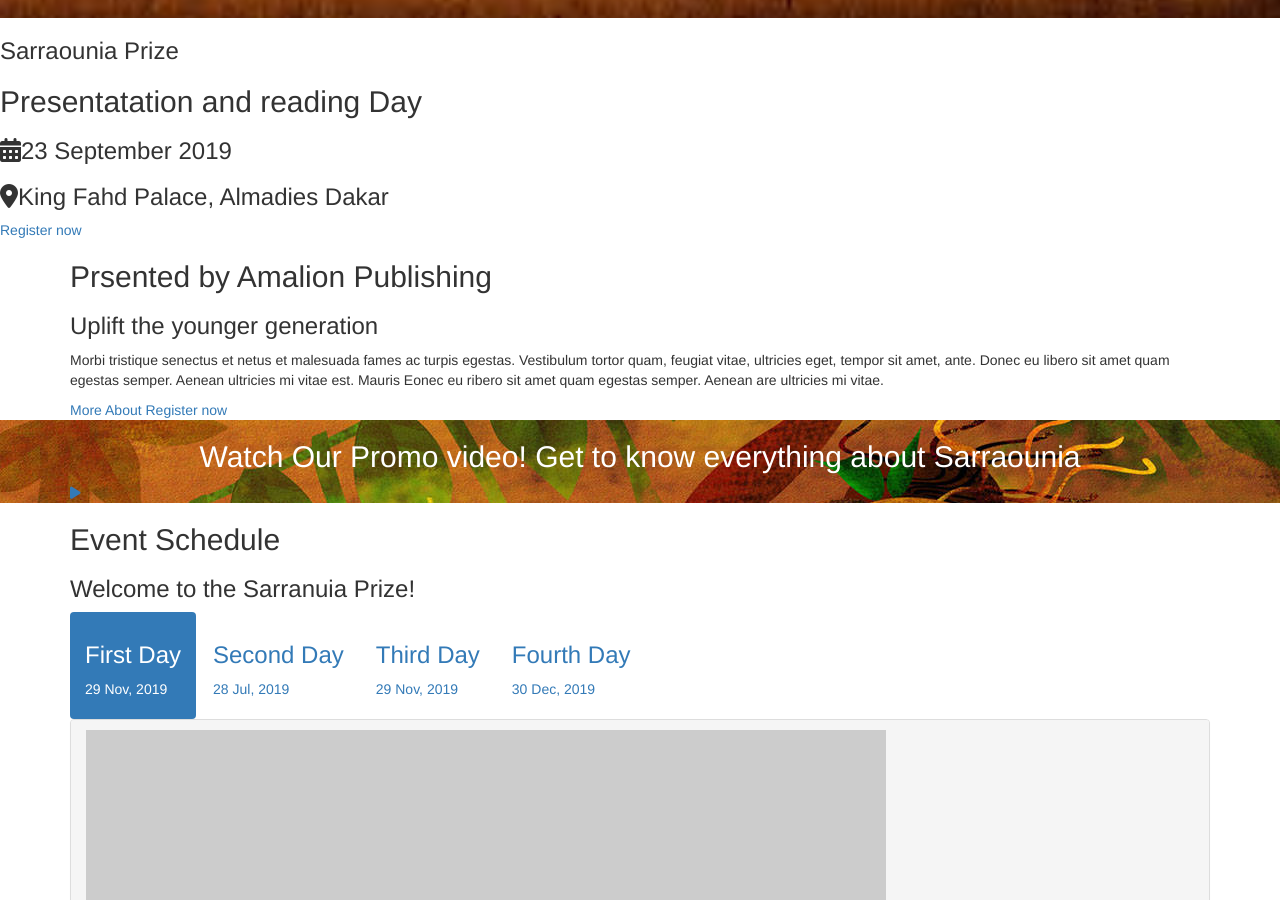
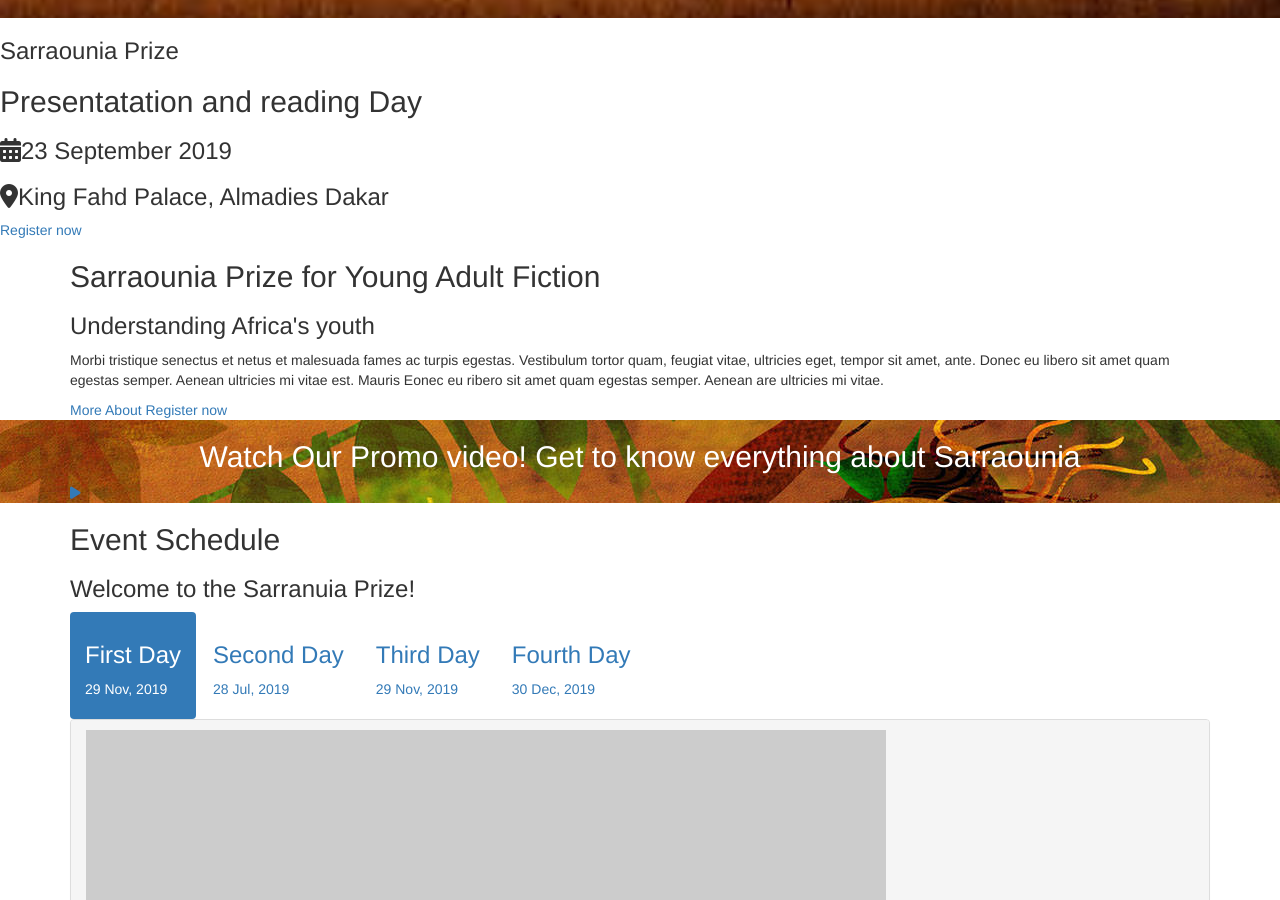
Before and after one commit to gabslim912/sarraounia_prize, a Jekyll site: the page built from home.md, in a window 1280 px wide and 900 px high, scrolled down 1276 px. Built offline with Jekyll 4.4.1, drawn with Linux system fonts in a browser that asks for light colours; nearby versions of some CDN libraries; library files that are not in the unit come from our copies; comment, search, counter and statistics services are not loaded.

Commit message:
Update from Forestry.io S Adebowale updated home.md

```diff
--- a/home.md
+++ b/home.md
@@ -13,8 +13,8 @@
   line_2: Presentatation and reading Day
   line_3: 23 September 2019
   line_4: King Fahd Palace, Almadies Dakar
-main_title: Prsented by Amalion Publishing
-second_title: Uplift the younger generation
+main_title: Sarraounia Prize for Young Adult Fiction
+second_title: Understanding Africa's youth
 description: Morbi tristique senectus et netus et malesuada fames ac turpis egestas.
   Vestibulum tortor quam, feugiat vitae, ultricies eget, tempor sit amet, ante. Donec
   eu libero sit amet quam egestas semper. Aenean ultricies mi vitae est. Mauris Eonec
@@ -36,5 +36,6 @@
 sponsor_button_title: View All
 sponsor_button_link: "/partners"
 date: 2019-04-24 07:23:09 +0000
+image: ''
 
 ---
```
Also changed, not shown: other parts of home.md (+1 -1 lines), .forestry/front_matter/templates/about.yml, .forestry/front_matter/templates/simple-pages.yml.
